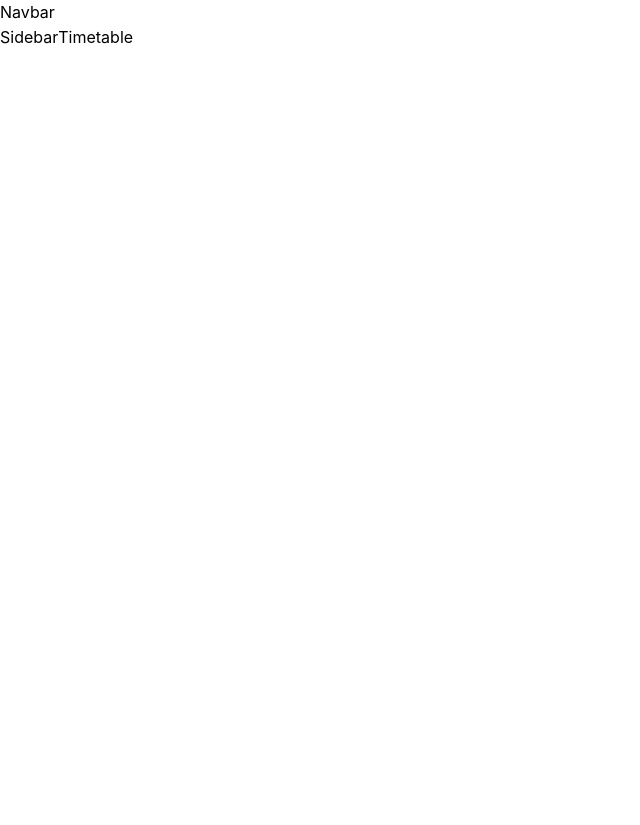
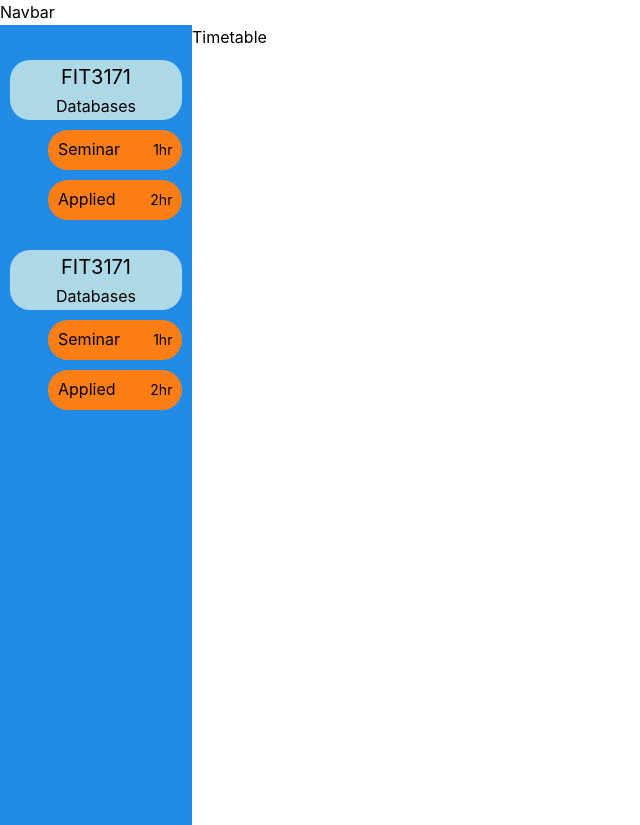
Before and after one commit to RichardLi88/unihack-2025, a React app in the folder project/frontend/: page / in a window 1280 px wide. Shown: the whole page, without its empty margins (0-640 px from the left). Before the commit the page ends 800 px from the top, so only its background shows below. Built offline with nearby package versions, Linux system fonts and the light colour scheme; the HTML template or start-up script is replaced by a standard one.

Commit message:
Create Sidebar and its components
- create unitcard, classcard to fit inside sidebar
- pass data through sidebar to units
- style created components

```diff
--- a/project/frontend/src/components/ClassCard.jsx
+++ b/project/frontend/src/components/ClassCard.jsx
@@ -1,7 +1,19 @@
-function ClassCard() {
+import { Flex,Text } from "@mantine/core";
+import styles from "../css/Sidebar.module.css"
+
+function ClassCard({data}) {
+
   return (
   <>
-      <div>ClassCard</div>
+    <Flex direction="row" bg ="orange" h="40px" mt="10px" w="70%" mx="5%" px="10px"  justify="space-between" align="center" className={styles['unit-card']}>
+      <Text size="l">
+          {data.classType}
+        </Text>
+      <Text size="sm">
+          {data.classDuration}
+        </Text>
+    </Flex>
+
     </>
   )
 }
--- a/project/frontend/src/components/Sidebar.jsx
+++ b/project/frontend/src/components/Sidebar.jsx
@@ -1,8 +1,48 @@
+import { Flex } from "@mantine/core";
+import Unit from "./Unit";
+const units = [
+
+  {
+    unitCode: "FIT3171",
+    unitName: "Databases",
+    classes: [{
+      cl_id: 123,
+      classType: "Seminar",
+      classDuration: "1hr",
+    },{
+      cl_id: 124,
+      classType: "Applied",
+      classDuration: "2hr",
+      }
+    ]
+  },
+    {
+    unitCode: "FIT3171",
+    unitName: "Databases",
+    classes: [{
+      cl_id: 123,
+      classType: "Seminar",
+      classDuration: "1hr",
+    },{
+      cl_id: 124,
+      classType: "Applied",
+      classDuration: "2hr",
+      }
+    ]
+  },
+
+
+]
+
 function Sidebar(){
   return (
-  <>
-      <div>Sidebar</div>
-    </>
+      <Flex direction="column" align="center" w="15%" bg="blue" h="100vh" py="20px">
+        {
+        units.map((unit)=>{
+          return <Unit key={unit.unitCode} data={unit} />
+        })
+      }
+      </Flex>
   )
 }
 
--- /dev/null
+++ b/project/frontend/src/components/Unit.jsx
@@ -0,0 +1,21 @@
+import { Flex } from "@mantine/core";
+import UnitCard from "./UnitCard";
+import ClassCard from "./ClassCard";
+
+
+function Unit({data}){
+  return (
+  <Flex direction="column" w="100%" align="center" my="15px">
+      <UnitCard data={data}/>
+      <Flex direction="column" align="end" w="100%">
+
+        {data.classes.map((c)=>{
+          return <ClassCard key={c.cl_id} data={c}/>
+        })}
+
+      </Flex>
+    </Flex>
+  )
+}
+
+export default Unit;
--- a/project/frontend/src/components/UnitCard.jsx
+++ b/project/frontend/src/components/UnitCard.jsx
@@ -1,7 +1,18 @@
-function UnitCard() {
+import { Flex, Text } from "@mantine/core";
+import styles from "../css/Sidebar.module.css"
+
+
+function UnitCard({data}) {
   return (
   <>
-      <div>UnitCard</div>
+    <Flex direction="column" bg ="lightblue" h="60px" w="90%" justify="center" align="center" className={styles['unit-card']}>
+      <Text size="xl">
+          {data.unitCode}
+        </Text>
+      <Text size="md">
+          {data.unitName}
+        </Text>
+    </Flex>
     </>
   )
 }
--- /dev/null
+++ b/project/frontend/src/css/Sidebar.module.css
@@ -0,0 +1,15 @@
+div {
+	margin: 0px;
+}
+
+p {
+	margin: 0px;
+}
+
+.unit-card {
+	border-radius: 20px;
+}
+
+.class-card {
+	border-radius: 10px;
+}
```
